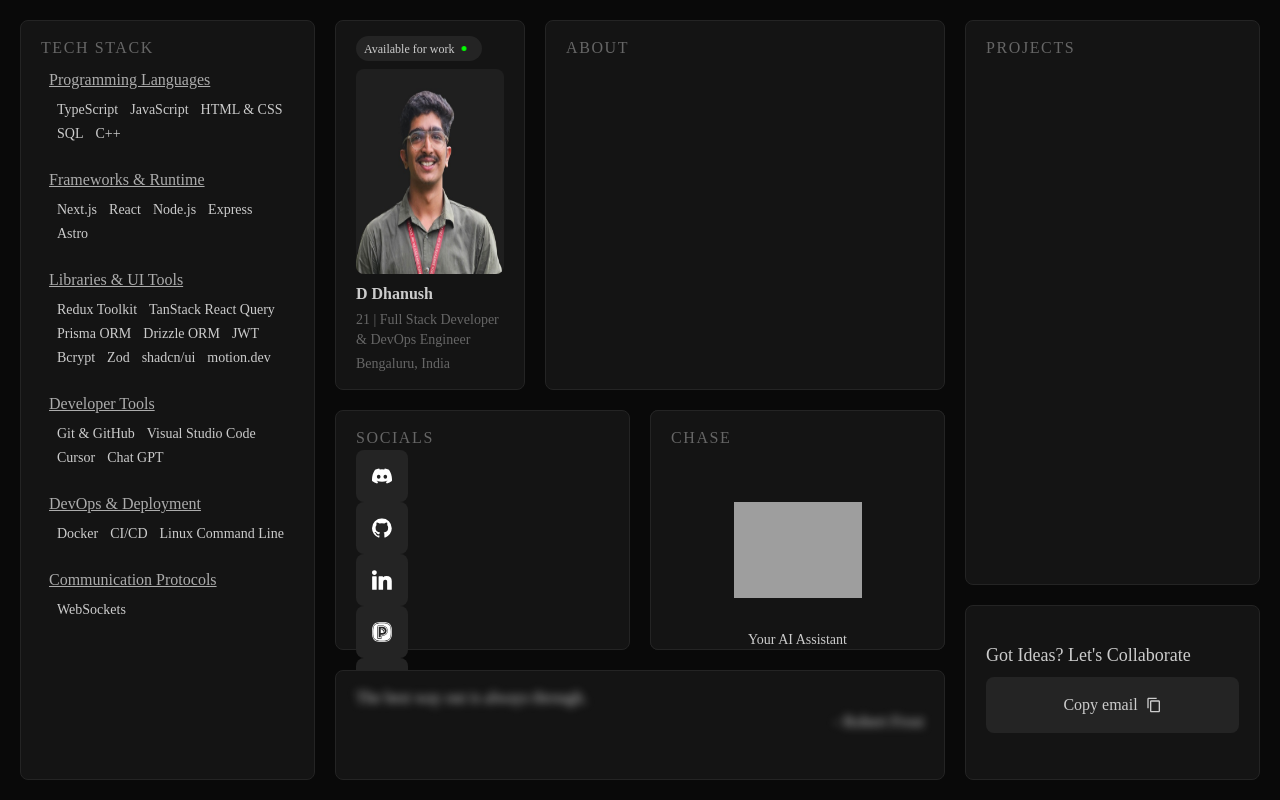
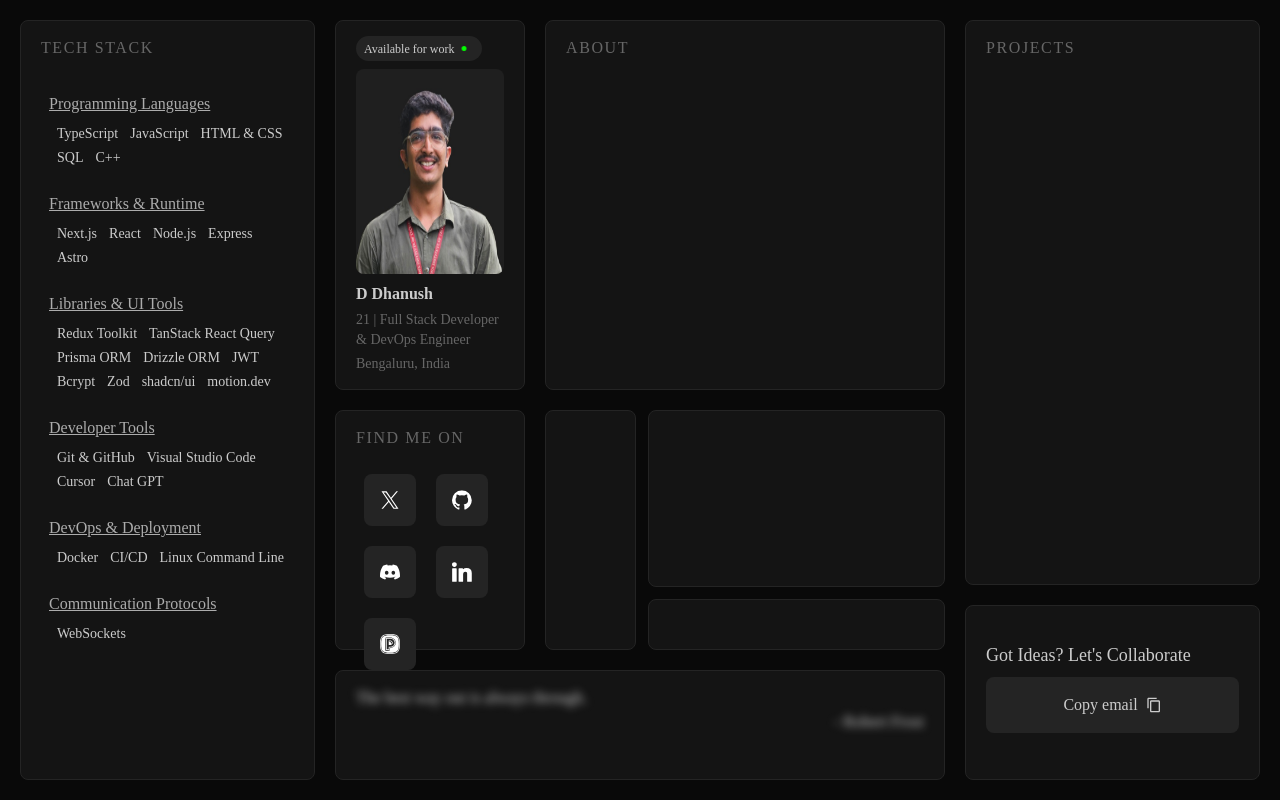
Before and after one commit to dhanushd-27/Portfolio, a Next.js app: page / in a window 1280 px wide. Built offline with nearby package versions, Linux system fonts and the light colour scheme; grey boxes are pictures that could not be loaded.

Commit message:
Update Socials

```diff
--- a/src/app/page.tsx
+++ b/src/app/page.tsx
@@ -6,12 +6,9 @@ import About from "@/components/About"
 import Photos from "@/components/Photos"
 import Projects from "@/components/Projects"
 import CopyMail from "@/components/CopyMail"
-import Chase from "@/components/Agents/Chase"
 import React from "react"
 
 export default function Home() {
-
-  // Separate them to indiviual Components
 
   return (
     <>
@@ -24,7 +21,6 @@ export default function Home() {
           <Photos />
           <Projects />
           <CopyMail />
-          <Chase />
           <Quote />
         </div>
       </div>
--- a/src/assets/socials.json
+++ b/src/assets/socials.json
@@ -7,21 +7,21 @@
   "github": {
     "name": "github",
     "logo": "/github.svg",
-    "link": "https://github.com/yourusername"
+    "link": "https://github.com/dhanushd-27"
   },
   "linkedin": {
     "name": "linkedin",
     "logo": "/linkedin.svg",
-    "link": "https://linkedin.com/in/yourusername"
+    "link": "https://www.linkedin.com/in/dhanush27/"
   },
   "peerlist": {
     "name": "peerlist",
     "logo": "/peerlist.svg",
-    "link": "https://peerlist.io/yourusername"
+    "link": "https://peerlist.io/dhanush_d27"
   },
   "x": {
     "name": "x",
     "logo": "/x.svg",
-    "link": "https://x.com/yourusername"
+    "link": "https://x.com/orca_x27"
   }
 }
--- a/src/components/Agents/Chase.tsx
+++ /dev/null
@@ -1,24 +0,0 @@
-import React from 'react'
-import Image from 'next/image'
-
-export default function Chase() {
-  return (
-    <div className='box-nohover col-start-7 col-end-10 row-start-7 row-end-11'>
-      <p className='header'>Chase</p>
-      <div className='relative w-full h-[200px] flex items-center justify-center'>
-        <div className='relative w-32 h-32'>
-          <Image
-            src="/agents/chase.gif"
-            alt="Chase Character"
-            fill
-            className='object-contain'
-            priority
-          />
-        </div>
-        <div className='absolute bottom-0 left-0 right-0 text-center'>
-          <p className='text-default text-sm'>Your AI Assistant</p>
-        </div>
-      </div>
-    </div>
-  )
-}
--- a/src/components/Photos.tsx
+++ b/src/components/Photos.tsx
@@ -2,7 +2,7 @@ import React from 'react'
 
 export default function Photos() {
   return (
-    <div className='grid grid-cols-4 grid-rows-4 gap-3 col-start-7 col-end-10 row-start-7 row-end-11'>
+    <div className='grid grid-cols-4 grid-rows-4 gap-3 col-start-6 col-end-10 row-start-7 row-end-11'>
       <div className='col-span-1 row-span-4 box p-0 text-muted'></div>
       <div className='col-start-2 col-end-5 row-start-1 row-end-4 box text-default p-0'></div>
       <div className='col-start-2 col-end-5 row-start-4 row-end-5 box text-text-default p-0'></div>
--- a/src/components/Socials/Socials.tsx
+++ b/src/components/Socials/Socials.tsx
@@ -4,13 +4,15 @@ import socials from '@/assets/socials.json'
 
 export default function Links() {
   return (
-    <div className='box-nohover col-start-4 col-end-7 row-start-7 row-end-11'>
-      <p className='header'>Socials</p>
-      <Icons name={ socials.discord.name } logo={ socials.discord.logo } link={ socials.discord.link } bgColor='--color-social-discord' />
-      <Icons name={ socials.github.name } logo={ socials.github.logo } link={ socials.github.link } bgColor='--color-social-github' />
-      <Icons name={ socials.linkedin.name } logo={ socials.linkedin.logo } link={ socials.linkedin.link } bgColor='--color-social-linkedin' />
-      <Icons name={ socials.peerlist.name } logo={ socials.peerlist.logo } link={ socials.peerlist.link } bgColor='--color-social-peerlist' />
-      <Icons name={ socials.x.name } logo={ socials.x.logo } link={ socials.x.link } bgColor='--color-social-x' />
+    <div className='box-nohover col-start-4 col-end-6 row-start-7 row-end-11 flex flex-col gap-6'>
+      <p className='header'>Find me on</p>
+      <div className='flex flex-wrap w-full px-2 gap-5 justify-start'>
+        <Icons name={ socials.x.name } logo={ socials.x.logo } link={ socials.x.link } />
+        <Icons name={ socials.github.name } logo={ socials.github.logo } link={ socials.github.link } />
+        <Icons name={ socials.discord.name } logo={ socials.discord.logo } link={ socials.discord.link } />
+        <Icons name={ socials.linkedin.name } logo={ socials.linkedin.logo } link={ socials.linkedin.link } />
+        <Icons name={ socials.peerlist.name } logo={ socials.peerlist.logo } link={ socials.peerlist.link } />
+      </div>
     </div>
   )
 }
--- a/src/components/TechStack/Techstack.tsx
+++ b/src/components/TechStack/Techstack.tsx
@@ -4,7 +4,7 @@ import techStackData from '@/assets/techStack.json'
 
 export default function Techstack() {
   return (
-    <div className='box-nohover col-start-1 col-end-4 row-start-1 row-end-13 overflow-auto'>
+    <div className='box-nohover col-start-1 col-end-4 row-start-1 row-end-13 overflow-auto flex flex-col gap-6'>
       <h3 className='header'>Tech Stack</h3>
       <div className='flex flex-col gap-2'>
         {techStackData.categories.map((category) => (
```
